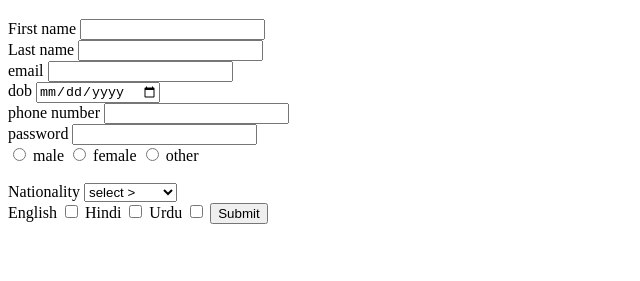
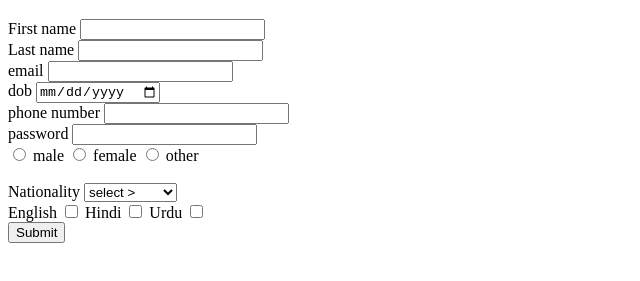
Before and after one commit to Gauhar2003/Registration-Form, a plain HTML site: page index.html in a window 1280 px wide. Shown: the part 61-342 px from the top of the page, without its empty margins (0-640 px from the left). Drawn offline with Linux system fonts and the light colour scheme.

Commit message:
Update index.html

```diff
--- a/index.html
+++ b/index.html
@@ -44,7 +44,7 @@
 <label>Hindi</label>
 <input type="checkbox">
 <label>Urdu</label>
-<input type="checkbox">
+<input type="checkbox"><br>
 <button type="submit">Submit</button>
     </form>
 </body>
```
